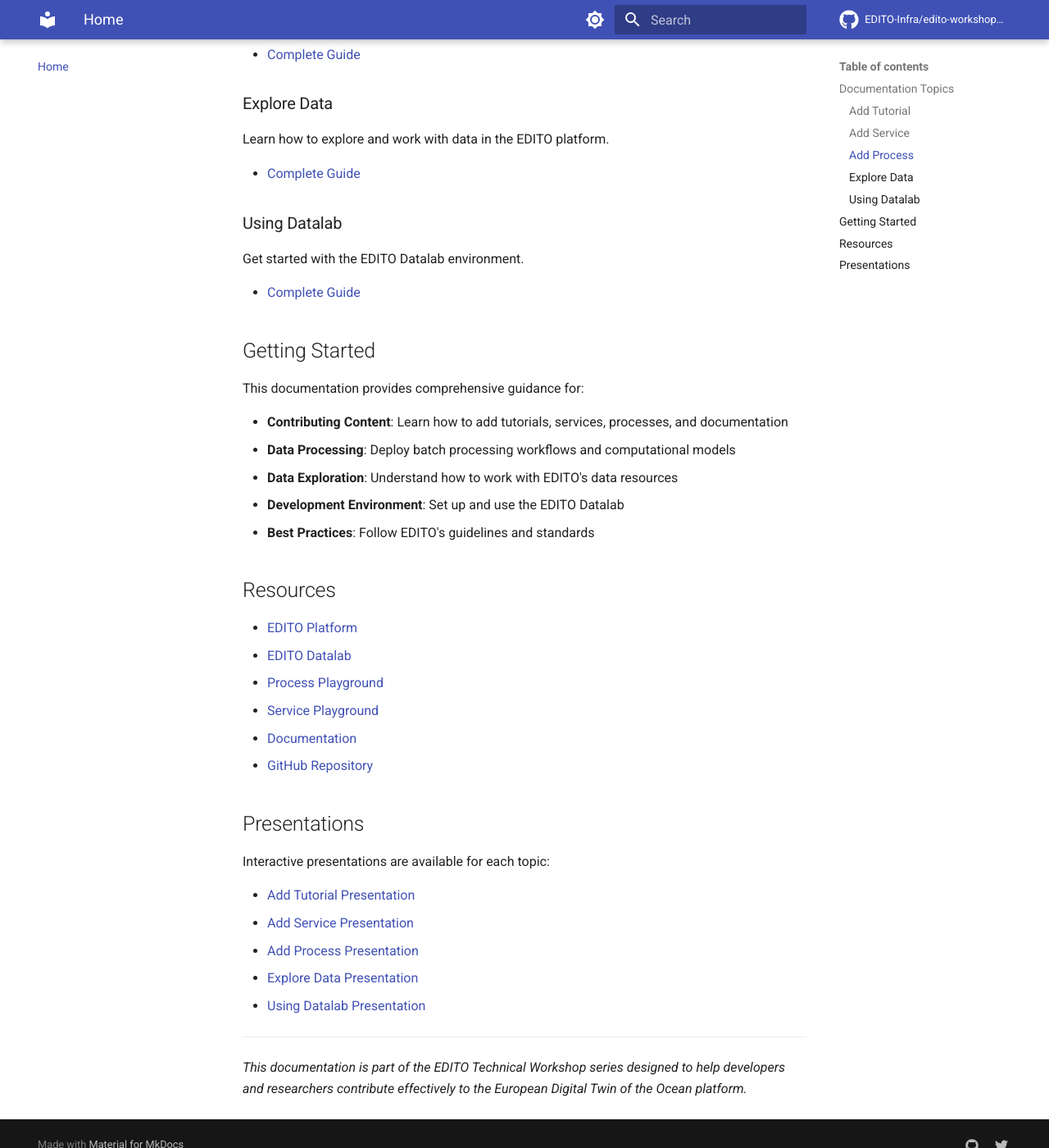
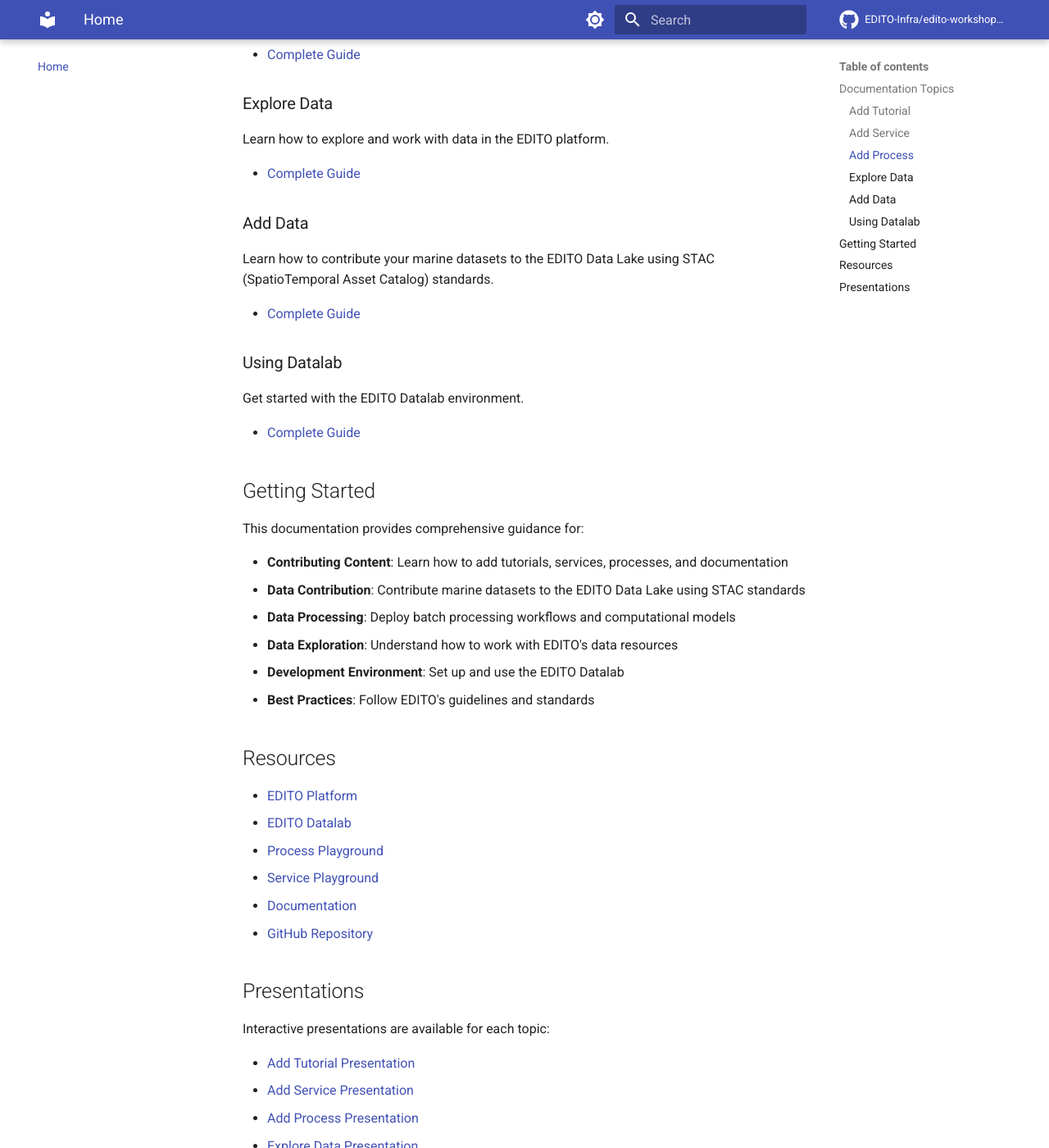
Before and after one commit to EDITO-Infra/edito-workshops-presentations, an MkDocs documentation site: the page built from docs/source/index.md, in a window 1280 px wide and 1400 px high, scrolled down 694 px. Shown: the whole window at 82% size. Built offline with MkDocs 1.6.1 and Material for MkDocs 9.7.7, drawn with Linux system fonts in a browser that asks for light colours; comment, search, counter and statistics services are not loaded; the version menu is left out; some of the changed text lies outside the part shown.

Commit message:
update index

```diff
--- a/docs/source/index.md
+++ b/docs/source/index.md
@@ -24,6 +24,11 @@
 
 - [Complete Guide](explore_data/README.md)
 
+### Add Data
+Learn how to contribute your marine datasets to the EDITO Data Lake using STAC (SpatioTemporal Asset Catalog) standards.
+
+- [Complete Guide](add_data/README.md)
+
 ### Using Datalab
 Get started with the EDITO Datalab environment.
 
@@ -34,6 +39,7 @@
 This documentation provides comprehensive guidance for:
 
 - **Contributing Content**: Learn how to add tutorials, services, processes, and documentation
+- **Data Contribution**: Contribute marine datasets to the EDITO Data Lake using STAC standards
 - **Data Processing**: Deploy batch processing workflows and computational models
 - **Data Exploration**: Understand how to work with EDITO's data resources
 - **Development Environment**: Set up and use the EDITO Datalab
@@ -56,6 +62,7 @@
 - [Add Service Presentation](presentations/add_edito_service_slidedeck.html)
 - [Add Process Presentation](presentations/add_edito_process_slidedeck.html)
 - [Explore Data Presentation](presentations/explore_data_slidedeck.html)
+- [Add Data Presentation](presentations/add_data_slidedeck.html)
 - [Using Datalab Presentation](presentations/using_datalab_slidedeck.html)
 
 ---
```
